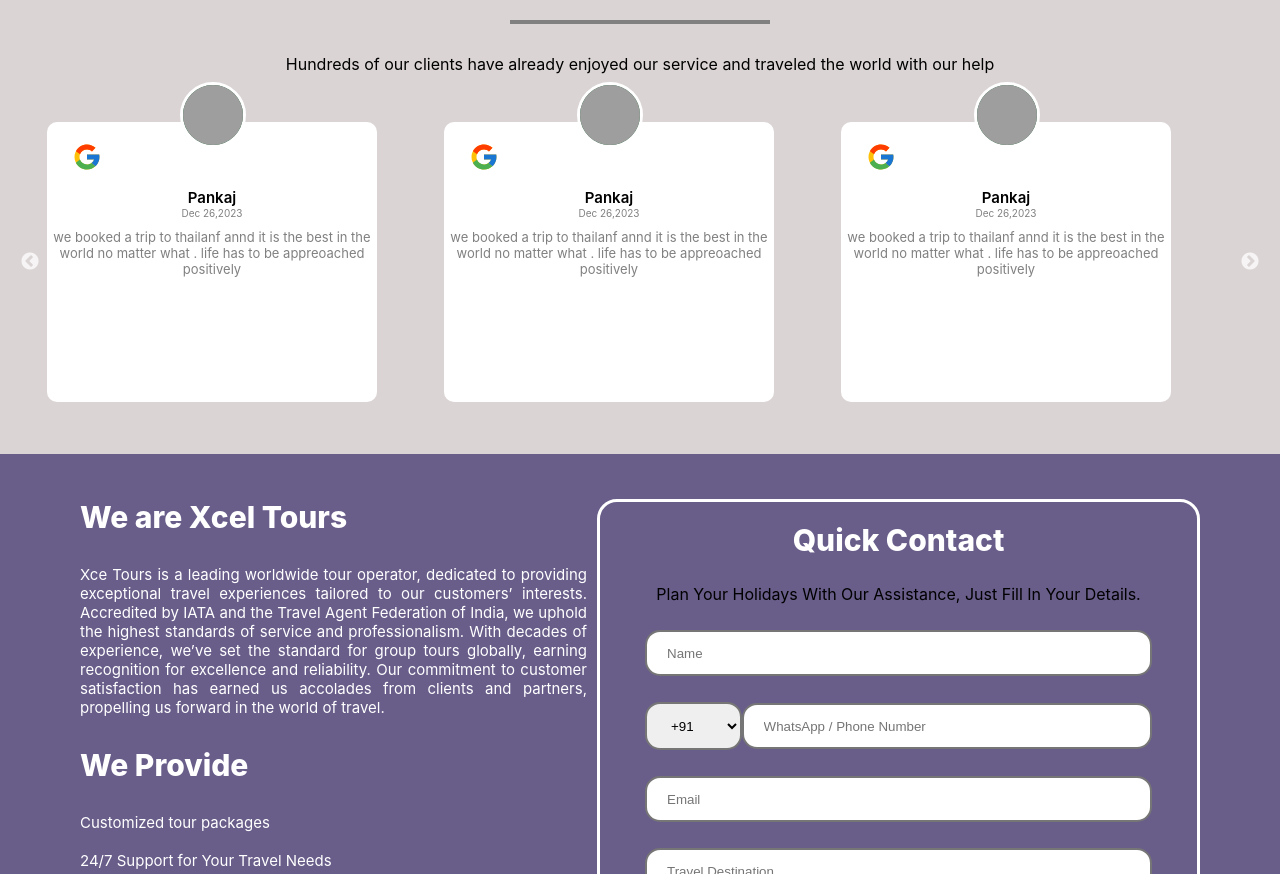
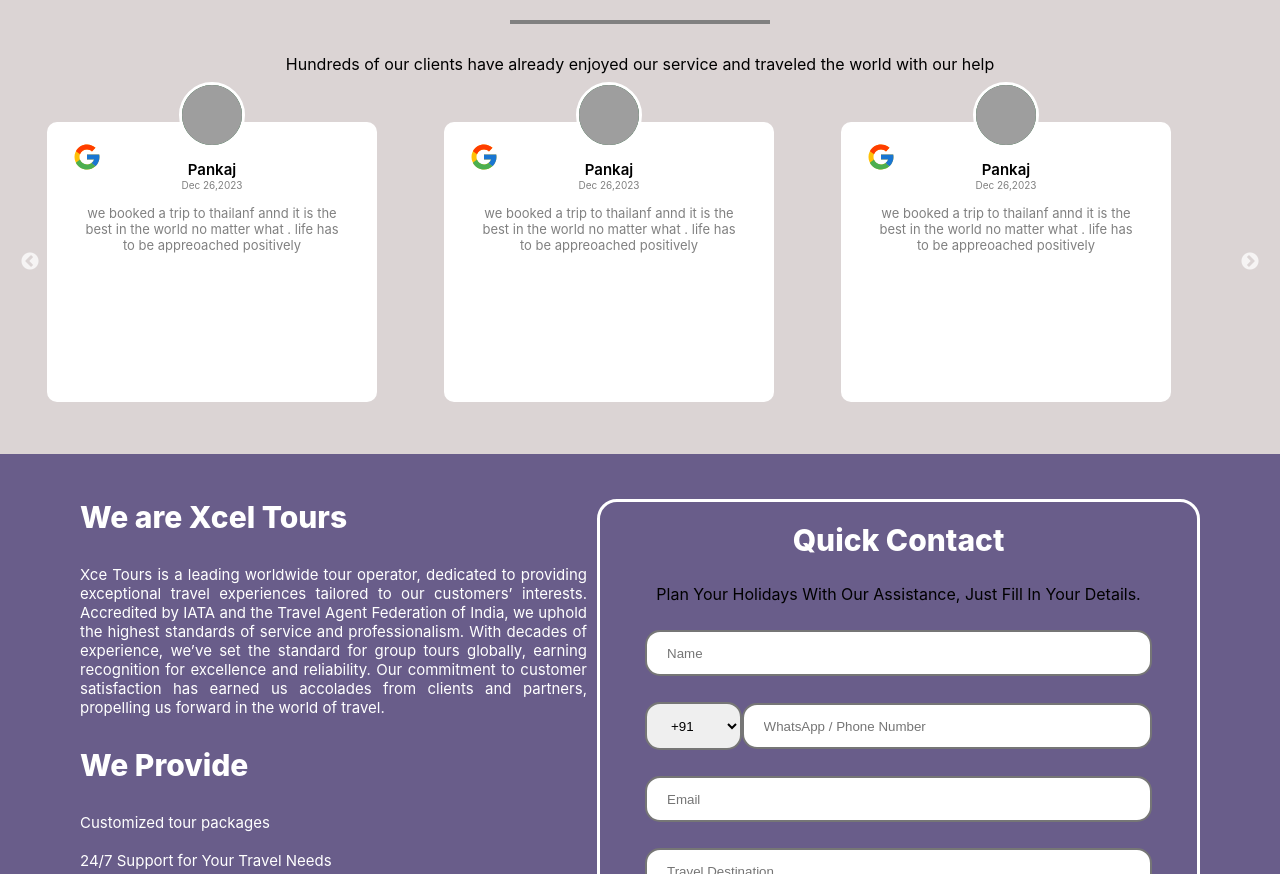
Before and after one commit to ud-k16/tourswebsite, a React (Create React App) app: page / in a window 1280 px wide. Shown: the part 2920-3794 px from the top of the page. Built offline with nearby package versions, Linux system fonts and the light colour scheme; grey boxes are pictures that could not be loaded.

Commit message:
positioning

```diff
--- a/src/components/home/ReviewCard/ReviewCard.module.css
+++ b/src/components/home/ReviewCard/ReviewCard.module.css
@@ -11,12 +11,13 @@
     display: flex;
     flex-direction: column;
     justify-content: flex-start;
+    position: relative;
 }
 
 .icon {
     top: -40px;
     left: 40%;
-    position: relative;
+    position: absolute;
     width: 60px;
     height: 60px;
     border-radius: 50%;
@@ -38,12 +39,12 @@
 .reviewText {
     font-size: 13px;
     color:gray;
-    margin:10px 0 2px
+    margin:14px 0 2px
 
 }
 
 .detail{
-
+    padding:12% 10%
 }
 
 .userName{
```
